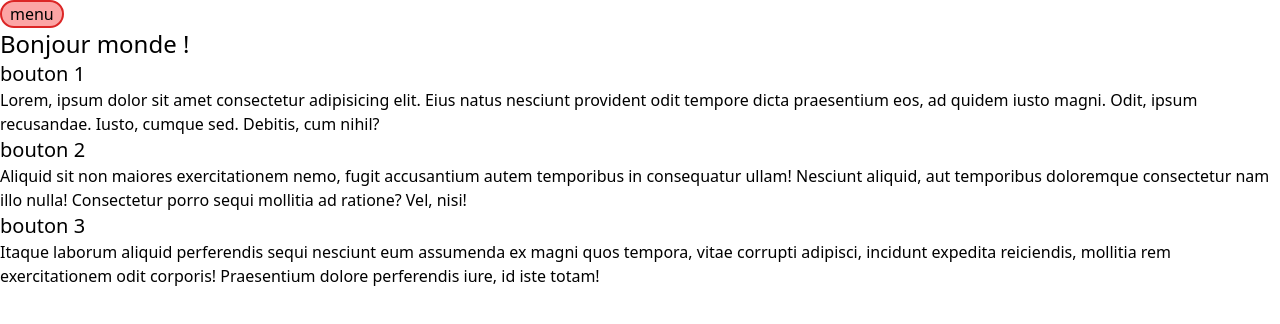
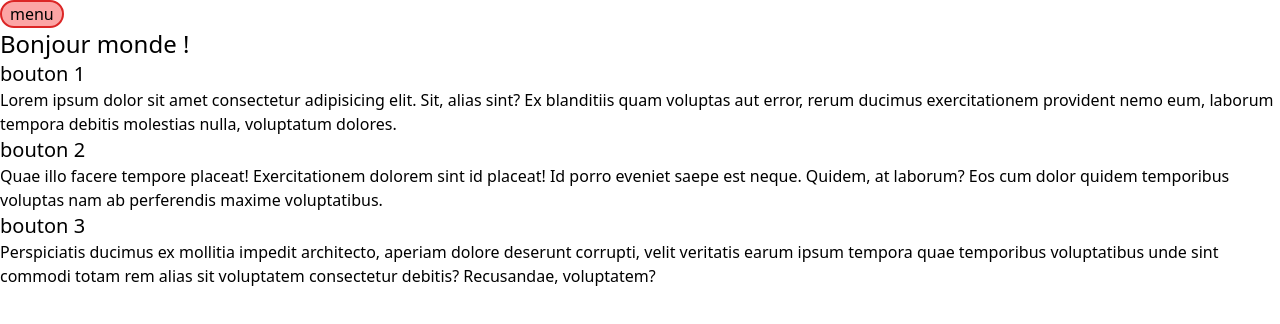
Before and after one commit to MMI-SAE-203/r213-2024-pracht-tp1-rayane-damage, a Vue app: page / in a window 1280 px wide. Shown: the top 324 px of the page. Built offline with nearby package versions, Linux system fonts and the light colour scheme.

Commit message:
accordeon html

```diff
--- /dev/null
+++ b/src/pages/accordeon.vue
@@ -0,0 +1,6 @@
+<script setup lang="ts">
+//
+</script>
+
+<template>
+</template>
--- a/src/pages/index.vue
+++ b/src/pages/index.vue
@@ -6,14 +6,14 @@
   <h1 class="text-2xl">Bonjour monde !</h1>
   <section>
     <button class="text-xl">bouton 1</button>
-    <p>Lorem, ipsum dolor sit amet consectetur adipisicing elit. Eius natus nesciunt provident odit tempore dicta praesentium eos, ad quidem iusto magni. Odit, ipsum recusandae. Iusto, cumque sed. Debitis, cum nihil?</p>
+    <p>Lorem ipsum dolor sit amet consectetur adipisicing elit. Sit, alias sint? Ex blanditiis quam voluptas aut error, rerum ducimus exercitationem provident nemo eum, laborum tempora debitis molestias nulla, voluptatum dolores.</p>
   </section>
   <section>
     <button class="text-xl">bouton 2</button>
-    <p>Aliquid sit non maiores exercitationem nemo, fugit accusantium autem temporibus in consequatur ullam! Nesciunt aliquid, aut temporibus doloremque consectetur nam illo nulla! Consectetur porro sequi mollitia ad ratione? Vel, nisi!</p>
+    <p>Quae illo facere tempore placeat! Exercitationem dolorem sint id placeat! Id porro eveniet saepe est neque. Quidem, at laborum? Eos cum dolor quidem temporibus voluptas nam ab perferendis maxime voluptatibus.</p>
   </section>
   <section>
     <button class="text-xl">bouton 3</button>
-    <p>Itaque laborum aliquid perferendis sequi nesciunt eum assumenda ex magni quos tempora, vitae corrupti adipisci, incidunt expedita reiciendis, mollitia rem exercitationem odit corporis! Praesentium dolore perferendis iure, id iste totam!</p>
+    <p>Perspiciatis ducimus ex mollitia impedit architecto, aperiam dolore deserunt corrupti, velit veritatis earum ipsum tempora quae temporibus voluptatibus unde sint commodi totam rem alias sit voluptatem consectetur debitis? Recusandae, voluptatem?</p>
   </section>
 </template>
```
